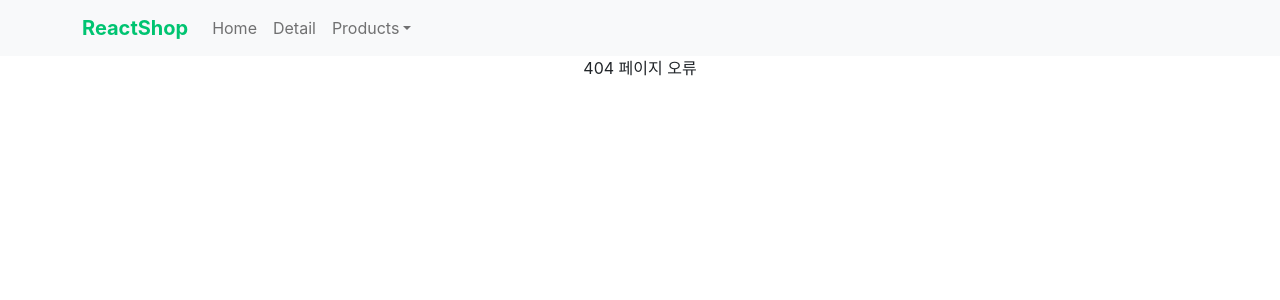
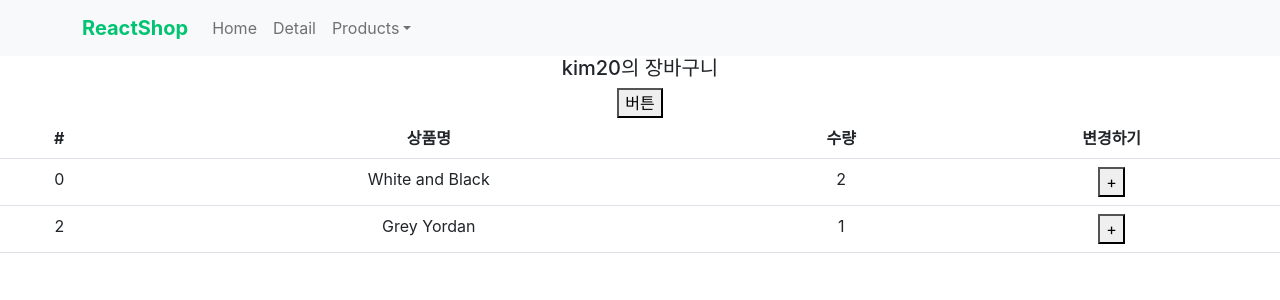
Before and after one commit to devwoodie/react-shop, a React (Create React App) app: page /cart in a window 1280 px wide. Before the commit this address had no page. Shown: the top 300 px of the page. Built offline with nearby package versions, Linux system fonts and the light colour scheme.

Commit message:
feat : use redux

```diff
--- a/package.json
+++ b/package.json
@@ -3,6 +3,7 @@
   "version": "0.1.0",
   "private": true,
   "dependencies": {
+    "@reduxjs/toolkit": "^1.8.5",
     "@testing-library/jest-dom": "^5.16.5",
     "@testing-library/react": "^13.3.0",
     "@testing-library/user-event": "^13.5.0",
@@ -11,6 +12,7 @@
     "react": "^18.2.0",
     "react-bootstrap": "^2.5.0",
     "react-dom": "^18.2.0",
+    "react-redux": "^8.0.2",
     "react-router-dom": "^6.3.0",
     "react-scripts": "5.0.1",
     "web-vitals": "^2.1.4"
--- a/src/Component/App.js
+++ b/src/Component/App.js
@@ -2,7 +2,8 @@
 import '../App.css';
 import Data from '../data';
 import Detail from './Detail';
-import {useState, useEffect} from "react";
+import Cart from './Cart';
+import {useState, useEffect, createContext} from "react";
 import {Button, Row, Col, Navbar, Container, Nav, NavDropdown } from 'react-bootstrap';
 import { Routes, Route, Link, useNavigate, Outlet} from "react-router-dom";
 import axios from "axios";
@@ -99,7 +100,12 @@
                     </>
                 }/>
 
-                <Route path="/detail/:id" element={<Detail shoes={shoes}/>}/>
+                <Route path="/detail/:id" element={
+                    <Detail shoes={shoes}/>
+                }/>
+
+                <Route path="/cart" element={ <Cart /> } />
+
                 <Route path="/about" element={<About/>}>
                     <Route path="member" element={<div>멤버 정보</div>}/>
                     <Route path="location" element={<About/>}/>
--- /dev/null
+++ b/src/Component/Cart.js
@@ -0,0 +1,43 @@
+import { Table } from 'react-bootstrap';
+import {useDispatch, useSelector} from "react-redux";
+import {changeName, plusAge} from "../Store/userSlice.js";
+
+const Cart = () => {
+
+    let cartList = useSelector((state) => state);
+    let dispatch = useDispatch()
+
+    return(
+        <div>
+            <h5>{cartList.user.name}{cartList.user.age}의 장바구니</h5>
+            <button onClick={() => { dispatch(plusAge(100))} }>버튼</button>
+            <Table>
+                <thead>
+                    <tr>
+                        <th>#</th>
+                        <th>상품명</th>
+                        <th>수량</th>
+                        <th>변경하기</th>
+                    </tr>
+                </thead>
+                <tbody>
+                    {
+                        cartList.cart.map((list, i) =>
+                            <tr key={i}>
+                                <td>{cartList.cart[i].id}</td>
+                                <td>{cartList.cart[i].name}</td>
+                                <td>{cartList.cart[i].count}</td>
+                                <td><button onClick={() => {
+                                    dispatch(changeName())
+                                }}>+</button></td>
+                            </tr>
+                        )
+                    }
+
+                </tbody>
+            </Table>
+        </div>
+    )
+}
+
+export default Cart;
--- a/src/Component/Detail.js
+++ b/src/Component/Detail.js
@@ -47,7 +47,6 @@
                         <button className="btn btn-danger">주문하기</button>
                     </div>
                 </div>
-
                 <Nav variant="tabs"  defaultActiveKey="link0">
                     <Nav.Item>
                         <Nav.Link eventKey="link0" onClick={() => {setTab(0)}}>버튼0</Nav.Link>
@@ -81,7 +80,7 @@
 
     return(
         <div className={'start ' + fade}>
-            { [<div>내용0</div>, <div>내용1</div>, <div>내용2</div>][tab] }
+            { [<div></div>, <div>내용1</div>, <div>내용2</div>][tab] }
         </div>
     )
 };
--- /dev/null
+++ b/src/Store/userSlice.js
@@ -0,0 +1,18 @@
+import {createSlice} from '@reduxjs/toolkit'
+
+let user = createSlice({
+    name : 'user',
+    initialState : {name : 'kim', age : 20},
+    reducers : {
+        changeName(state){
+            state.name = 'park'
+        },
+        plusAge(state, action){
+            state.age += action.payload
+        }
+    }
+});
+
+export let {changeName, plusAge} = user.actions
+
+export default user;
--- /dev/null
+++ b/src/store.js
@@ -0,0 +1,21 @@
+import {configureStore, createSlice} from '@reduxjs/toolkit'
+import user from './Store/userSlice';
+
+
+
+let cart = createSlice({
+    name : 'cart',
+    initialState : [
+        {id : 0, name : 'White and Black', count : 2},
+        {id : 2, name : 'Grey Yordan', count : 1},
+    ]
+});
+
+
+
+export default configureStore({
+    reducer: {
+        user : user.reducer,
+        cart : cart.reducer
+    }
+})
```
Also changed, not shown: src/index.js (+6 -2 lines), 1 other file (tests, documents, lock files or other folders).
